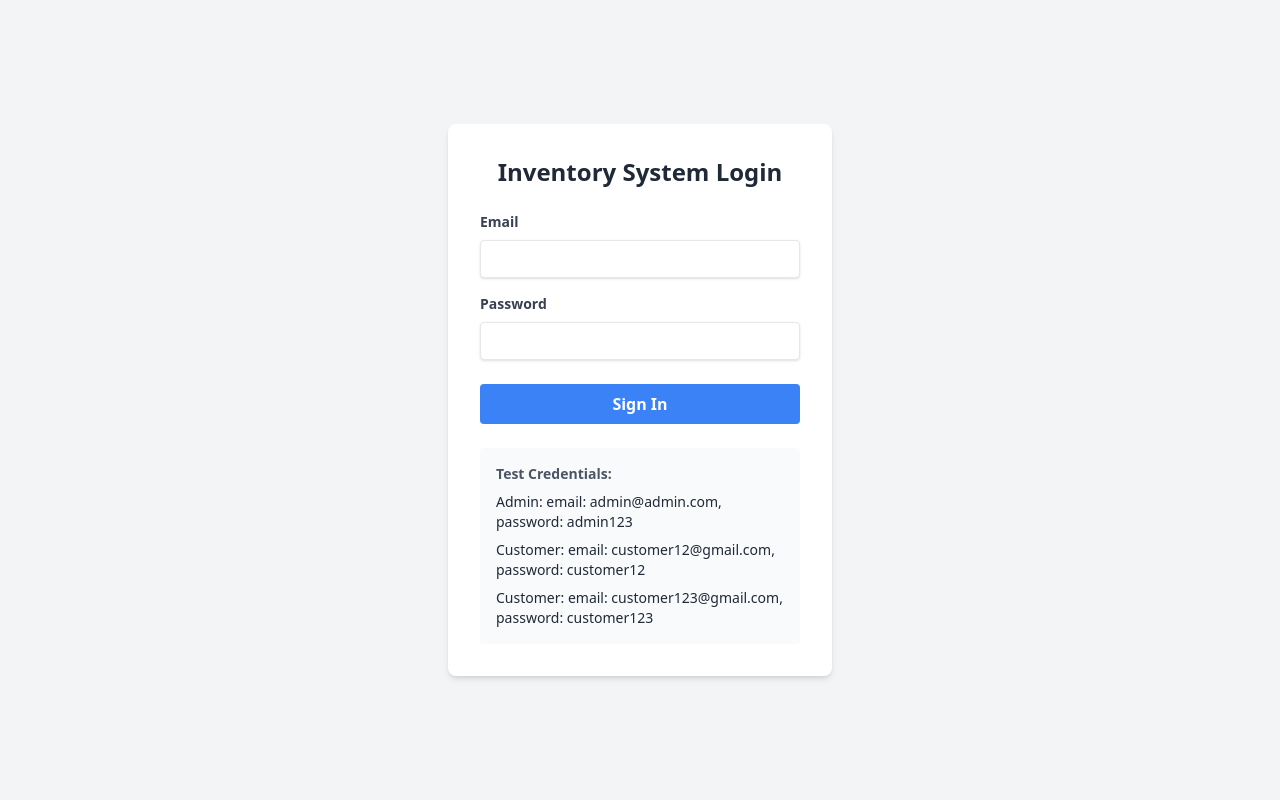
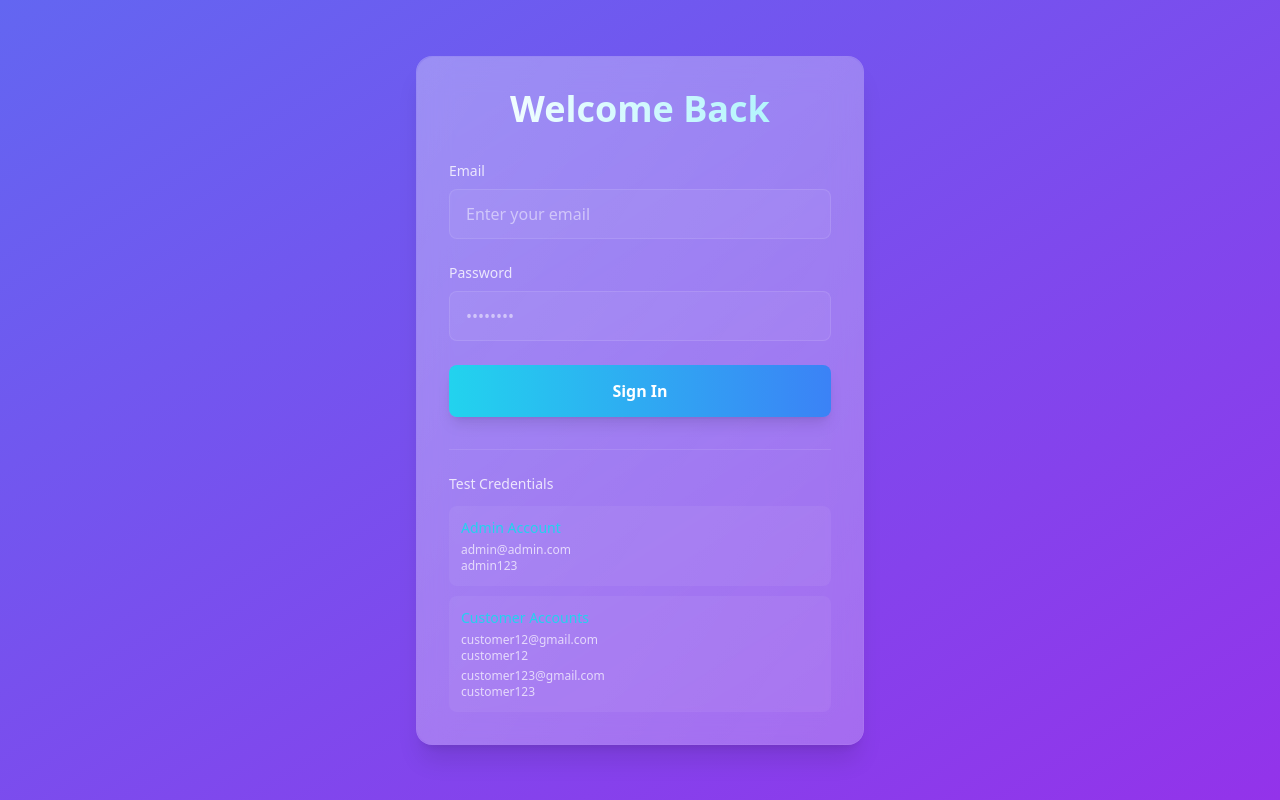
Before and after one commit to SandhanuDulmeth/Inventory_System_Frontend-React-Vite, a React (Vite) app: page /login in a window 1280 px wide. Built offline with nearby package versions, Linux system fonts and the light colour scheme.

Commit message:
feat: Revamp Login page with enhanced styling and improved error display; update form layout and test credentials section

```diff
--- a/src/pages/Login.jsx
+++ b/src/pages/Login.jsx
@@ -95,64 +95,71 @@ const Login = () => {
   };
 
   return (
-    <div className="min-h-screen flex items-center justify-center bg-gray-100">
-      <div className="bg-white p-8 rounded-lg shadow-md w-96">
-        <h2 className="text-2xl font-bold mb-6 text-center">Inventory System Login</h2>
+    <div className="min-h-screen flex items-center justify-center bg-gradient-to-br from-indigo-500 to-purple-600">
+      <div className="relative bg-white/20 backdrop-blur-lg rounded-2xl p-8 shadow-xl w-full max-w-md border border-white/10">
+        <div className="absolute inset-0 bg-gradient-to-br from-white/15 to-white/5 rounded-2xl -z-10" />
+
+        <h2 className="text-4xl font-bold text-center mb-8 bg-gradient-to-r from-white to-cyan-200 bg-clip-text text-transparent">
+          Welcome Back
+        </h2>
+
         {error && (
-          <div className="bg-red-100 border border-red-400 text-red-700 px-4 py-3 rounded mb-4">
-            {error}
+          <div className="bg-red-500/90 text-white px-4 py-3 rounded-lg mb-6 flex items-center gap-2">
+            <svg xmlns="http://www.w3.org/2000/svg" className="h-5 w-5" viewBox="0 0 20 20" fill="currentColor">
+              <path fillRule="evenodd" d="M18 10a8 8 0 11-16 0 8 8 0 0116 0zm-7 4a1 1 0 11-2 0 1 1 0 012 0zm-1-9a1 1 0 00-1 1v4a1 1 0 102 0V6a1 1 0 00-1-1z" clipRule="evenodd" />
+            </svg>
+            <span>{error}</span>
           </div>
         )}
-        <form onSubmit={handleSubmit}>
-          <div className="mb-4">
-            <label className="block text-gray-700 text-sm font-bold mb-2">
-              Email
-            </label>
+
+        <form onSubmit={handleSubmit} className="space-y-6">
+          <div>
+            <label className="block text-sm font-medium text-white/80 mb-2">Email</label>
+            <div className="relative">
               <input
                 type="email"
-              className="shadow appearance-none border rounded w-full py-2 px-3 text-gray-700 leading-tight focus:outline-none focus:shadow-outline"
+                className="w-full px-4 py-3 bg-white/5 border border-white/10 rounded-lg focus:ring-2 focus:ring-cyan-300 focus:border-cyan-400 text-white placeholder-white/50 transition-all duration-200"
                 value={credentials.email}
-              onChange={(e) =>
-                setCredentials({ ...credentials, email: e.target.value })
-              }
+                onChange={(e) => setCredentials({ ...credentials, email: e.target.value })}
+                placeholder="Enter your email"
                 required
               />
             </div>
-          <div className="mb-6">
-            <label className="block text-gray-700 text-sm font-bold mb-2">
-              Password
-            </label>
+          </div>
+
+          <div>
+            <label className="block text-sm font-medium text-white/80 mb-2">Password</label>
             <input
               type="password"
-              className="shadow appearance-none border rounded w-full py-2 px-3 text-gray-700 leading-tight focus:outline-none focus:shadow-outline"
+              className="w-full px-4 py-3 bg-white/5 border border-white/10 rounded-lg focus:ring-2 focus:ring-cyan-300 focus:border-cyan-400 text-white placeholder-white/50 transition-all duration-200"
               value={credentials.password}
-              onChange={(e) =>
-                setCredentials({ ...credentials, password: e.target.value })
-              }
+              onChange={(e) => setCredentials({ ...credentials, password: e.target.value })}
+              placeholder="••••••••"
               required
             />
           </div>
+
           <button
             type="submit"
-            className="w-full bg-blue-500 hover:bg-blue-700 text-white font-bold py-2 px-4 rounded focus:outline-none focus:shadow-outline"
+            className="w-full py-3.5 px-6 bg-gradient-to-r from-cyan-400 to-blue-500 hover:from-cyan-500 hover:to-blue-600 rounded-lg font-semibold text-white transition-all duration-200 transform hover:scale-[1.02] shadow-lg hover:shadow-cyan-500/20"
           >
             Sign In
           </button>
         </form>
 
         {/* Test Credentials */}
-        <div className="mt-6 p-4 bg-gray-50 rounded">
-          <h3 className="text-sm font-semibold text-gray-600 mb-2">Test Credentials:</h3>
-          <div className="space-y-2">
-            <p className="text-sm">
-              <span className="font-medium">Admin:</span> email: admin@admin.com, password: admin123
-            </p>
-            <p className="text-sm">
-              <span className="font-medium">Customer:</span> email: customer12@gmail.com, password: customer12
-            </p>
-            <p className="text-sm">
-              <span className="font-medium">Customer:</span> email: customer123@gmail.com, password: customer123
-            </p>
+        <div className="mt-8 pt-6 border-t border-white/10">
+          <h3 className="text-sm font-medium text-white/80 mb-3">Test Credentials</h3>
+          <div className="space-y-2.5">
+            <div className="bg-white/5 p-3 rounded-lg">
+              <p className="text-sm font-medium text-cyan-400">Admin Account</p>
+              <p className="text-xs text-white/70 mt-1">admin@admin.com<br/>admin123</p>
+            </div>
+            <div className="bg-white/5 p-3 rounded-lg">
+              <p className="text-sm font-medium text-cyan-400">Customer Accounts</p>
+              <p className="text-xs text-white/70 mt-1">customer12@gmail.com<br/>customer12</p>
+              <p className="text-xs text-white/70 mt-1">customer123@gmail.com<br/>customer123</p>
+            </div>
           </div>
         </div>
       </div>
```
Lines whose indentation alone changed are shown as unchanged.
